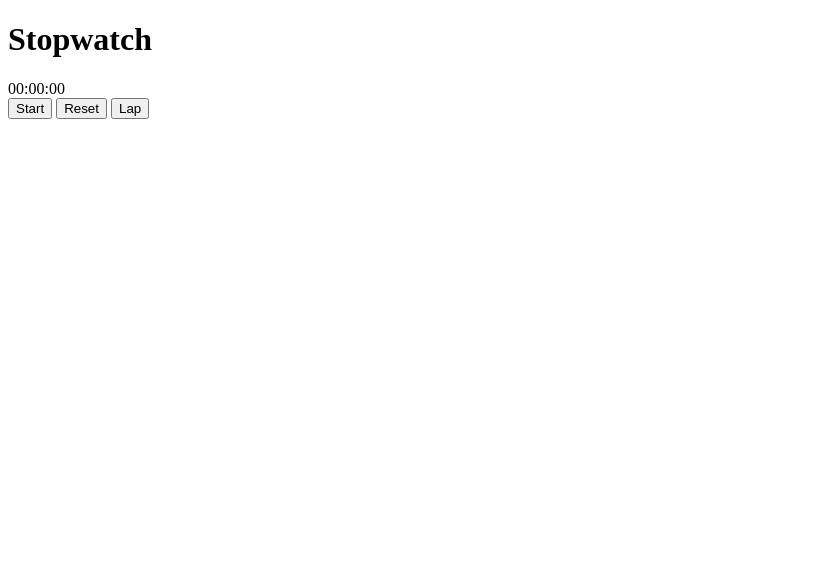
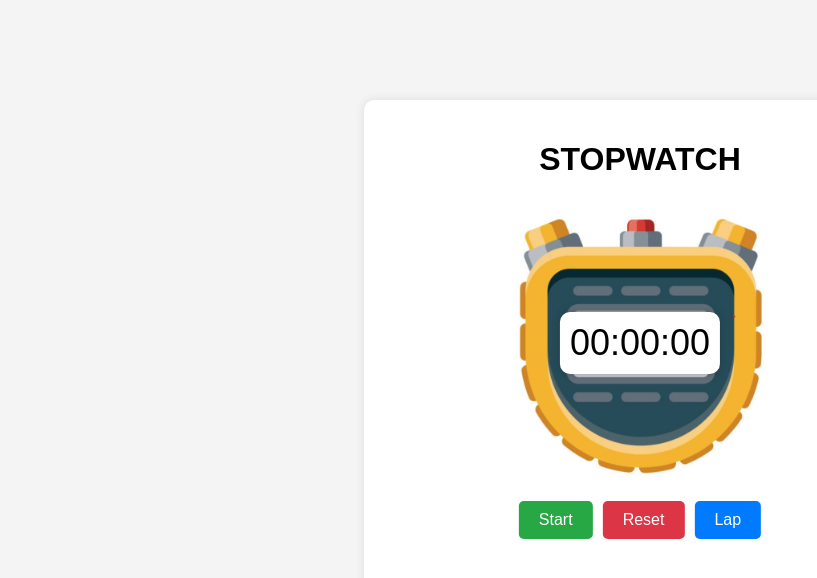
Before and after one commit to neildsouza32/PRODIGY-WD-02, a plain HTML site: page index.html in a window 1280 px wide. Shown: the whole page, without its empty margins (0-817 px from the left). Drawn offline with Linux system fonts and the light colour scheme.

Commit message:
Update index.html

```diff
--- a/index.html
+++ b/index.html
@@ -4,20 +4,21 @@
     <meta charset="UTF-8">
     <meta name="viewport" content="width=device-width, initial-scale=1.0">
     <title>Stopwatch</title>
-    <link rel="stylesheet" href="style.css">
+    <link rel="stylesheet" href="styles.css">
 </head>
 <body>
     <div class="container">
-        <h1>Stopwatch</h1>
+        <h1>STOPWATCH</h1>
         <div class="stopwatch">
+            <img src="stopwatch.jpg" alt="Stopwatch" class="stopwatch-img">
             <div id="display">00:00:00</div>
             <div class="buttons">
                 <button id="startStopBtn">Start</button>
                 <button id="resetBtn">Reset</button>
                 <button id="lapBtn">Lap</button>
             </div>
-            <ul id="laps"></ul>
         </div>
+        <ul id="laps"></ul>
     </div>
     <script src="script.js"></script>
 </body>
```
